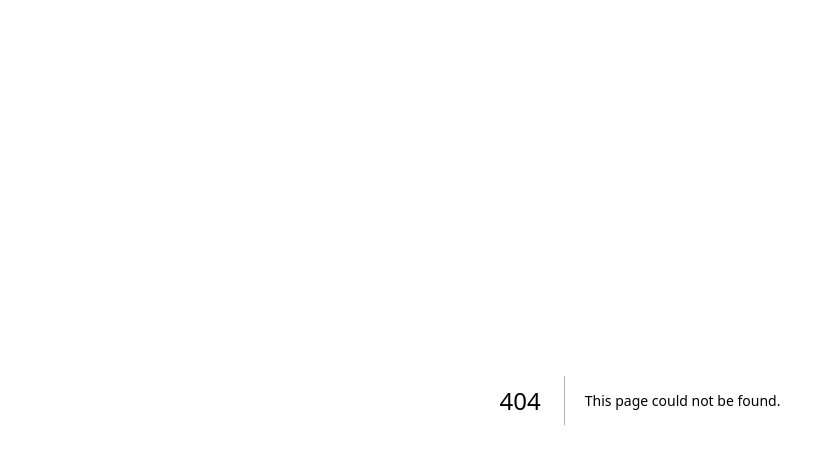
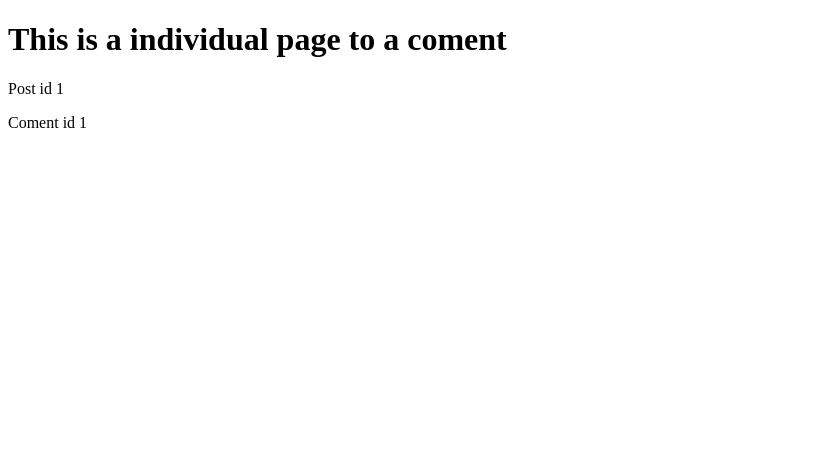
Before and after one commit to ArturMota19/nextjs-maestry, a Next.js app in the folder mastery-nextjs/: page /posts/1/coment/1 in a window 1280 px wide. Before the commit this address had no page. Shown: the top 464 px of the page, without its empty margins (0-835 px from the left). Built offline with nearby package versions, Linux system fonts and the light colour scheme.

Commit message:
5: Add nested dynamic routes

```diff
--- /dev/null
+++ b/mastery-nextjs/src/app/posts/[postId]/coment/[comentId]/page.tsx
@@ -0,0 +1,10 @@
+export default function ComentDetail({ params }: { params: { postId: string, comentId: string }}
+){
+  return (
+    <div>
+      <h1>This is a individual page to a coment</h1>
+      <p>Post id {params.postId}</p>
+      <p>Coment id {params.comentId}</p>
+    </div>
+  )
+}
```
